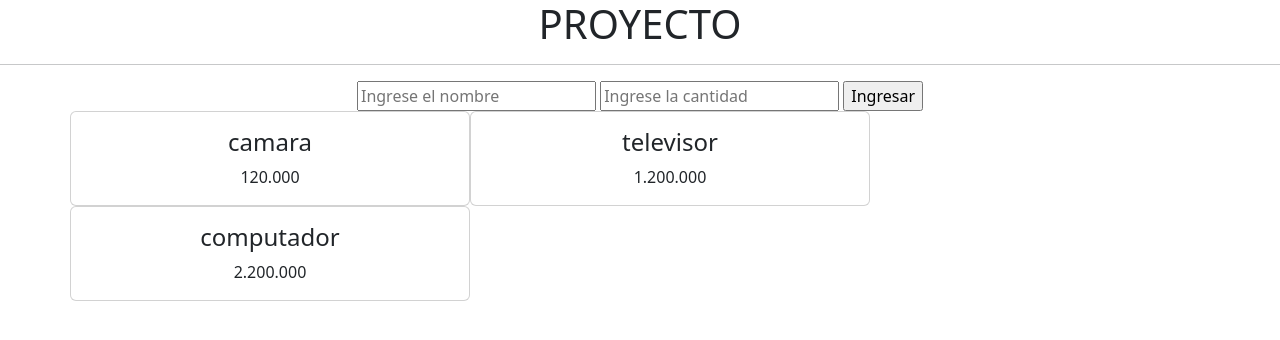
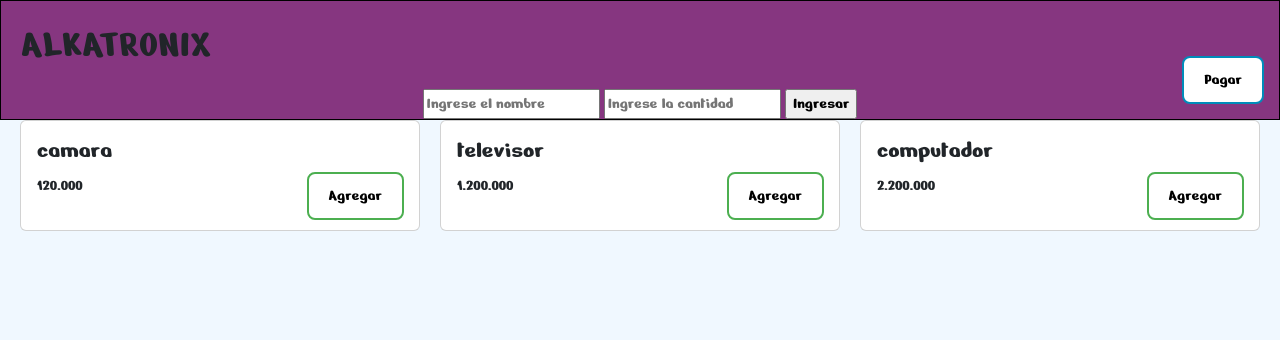
Before and after one commit to Bartolyna/JS, a plain HTML site: page index.html in a window 1280 px wide. Drawn offline with nearby package versions, Linux system fonts and the light colour scheme.

Commit message:
Estructura HTML

```diff
--- /dev/null
+++ b/CSS/styles.css
@@ -0,0 +1,79 @@
+body {
+    margin: 0px;
+    background-color: aliceblue;
+    font-family: 'Nerko One', cursive;
+}
+
+button {
+    font-size: 16px;
+    text-align: center;
+    border-radius: 8px;
+    padding: 10px 20px;
+}
+
+.page-nav {
+    background-color: #863680;
+    border: 1px solid black;
+    position: relative;
+}
+
+.page-nav h1 {
+    margin: 20px;
+}
+
+.button-checkout {
+    background-color: white;
+    color: black;
+    border: 2px solid #008CBA; /* Blue */
+    transition-duration: 0.4s;
+    position: absolute;
+    right: 15px;
+    bottom: 15px;
+}
+
+.button-checkout:hover {
+    background-color: #008CBA; /* Blue */
+    color: white;
+}
+
+.page-content {
+    display: flex;
+    flex-wrap: wrap;
+    justify-content: space-evenly;
+}
+
+.product-container {
+    margin: 15px;
+    padding: 2px 16px;
+    position: relative;
+    box-shadow: 0 4px 8px 0 rgba(0,0,0,0.1);
+    background-color: white;
+}
+
+.product-container:hover {
+    box-shadow: 0 8px 16px 0 rgba(0,0,0,0.2);
+  }
+
+.product-container img {
+    width: 300px;
+}
+
+.product-container h1 {
+    margin-bottom: 10px;
+    margin-left: 15px;
+}
+
+.button-add {
+    background-color: white;
+    color: black;
+    border: 2px solid #4CAF50; /* Green */
+    transition-duration: 0.4s;
+    position: absolute;
+    right: 15px;
+    bottom: 10px;
+}
+
+.button-add:hover {
+    background-color: #4CAF50; /* Green */
+    color: white;
+}
--- a/JS/app.js
+++ b/JS/app.js
@@ -27,18 +27,36 @@ function mostrarProductos(){
                         <div class="card-body">
                         <h4 class="card-title">${data.nombre}</h4>
                         <p class="card-text">${data.valor}</p>
+                        <button class="button-add" onclick="add(${data.nombre},${data.valor})">Agregar</button>
                         </div>
                         <!-- <img class="card-img-bottom" src="../bootstrap4/img_avatar6.png" alt="Card image" style="width:100%"> -->
                 </div>
 
                 `
-                carta .innerHTML += producto
+                carta.innerHTML += producto
         });
 }
 
 mostrarProductos();
 
-function solicitar(){
+let products = [];
+let total = 0;
+
+function add(nombre, valor) {
+    console.log(nombre, valor);
+   /*  products.push(nombre);
+    total = total + valor;
+    document.getElementById("checkout").innerHTML = `Pagar $${total}` */
+}
+
+function pay() {
+    window.alert(products.join(", \n"));
+}
+
+
+function agregar(){
+        nombre = document.querySelector('#nombre').value;
+        valor = document.querySelector('#valor').value;
 
 
         function Producto(nombre, valor){
@@ -46,16 +64,10 @@ function solicitar(){
                 this.valor = valor
         }
 
-        nombre = document.querySelector('#nombre');
-        valor = document.querySelector('#valor');
+
 
         nuevoProducto = new Producto(nombre, valor);
-        console.log(nombre)
-}
 
-
-
-function agregar(){
         BD.push(nuevoProducto);
         console.log(BD)
 }
--- a/index.html
+++ b/index.html
@@ -8,26 +8,29 @@
     <link href="https://cdn.jsdelivr.net/npm/bootstrap@5.2.0-beta1/dist/css/bootstrap.min.css" rel="stylesheet" integrity="sha384-0evHe/X+R7YkIZDRvuzKMRqM+OrBnVFBL6DOitfPri4tjfHxaWutUpFmBp4vmVor" crossorigin="anonymous">
     <!-- JavaScript Bundle with Popper -->
     <script src="https://cdn.jsdelivr.net/npm/bootstrap@5.2.0-beta1/dist/js/bootstrap.bundle.min.js" integrity="sha384-pprn3073KE6tl6bjs2QrFaJGz5/SUsLqktiwsUTF55Jfv3qYSDhgCecCxMW52nD2" crossorigin="anonymous"></script>
+    <!-- CSS  -->
+    <link rel="stylesheet" href="CSS/styles.css">
+    <link href="https://fonts.googleapis.com/css2? family=Nerko+One&display=swap" rel="stylesheet">
+
     <title>PROYECTO</title>
 
-    <h1 style="text-align:center;">PROYECTO</h1>
-    <hr>
+
 
 </head>
 <body>
-
-    <div style="text-align:center;">
-        <input id="nombre" type="text" placeholder="Ingrese el nombre">
-        <input id="valor" type="text" placeholder="Ingrese la cantidad">
-        <input type="button" value="Ingresar" onclick="agregar()">
+    <div class="page-nav">
+        <h1>ALKATRONIX</h1>
+        <button id="checkout" class="button-checkout" onclick="pay()">Pagar</button>
+        <div style="text-align:center;">
+            <input id="nombre" type="text" placeholder="Ingrese el nombre">
+            <input id="valor" type="text" placeholder="Ingrese la cantidad">
+            <input type="button" value="Ingresar" onclick="agregar()">
+        </div>
     </div>
 
-    <section class="container">
-        <div class="row text-center" id="carta">
+    <div class="page-content" id="carta">
 
-        </div>
-    </section>
-
+    </div>
 
 </body>
 <script src="js/app.js"></script>
```
